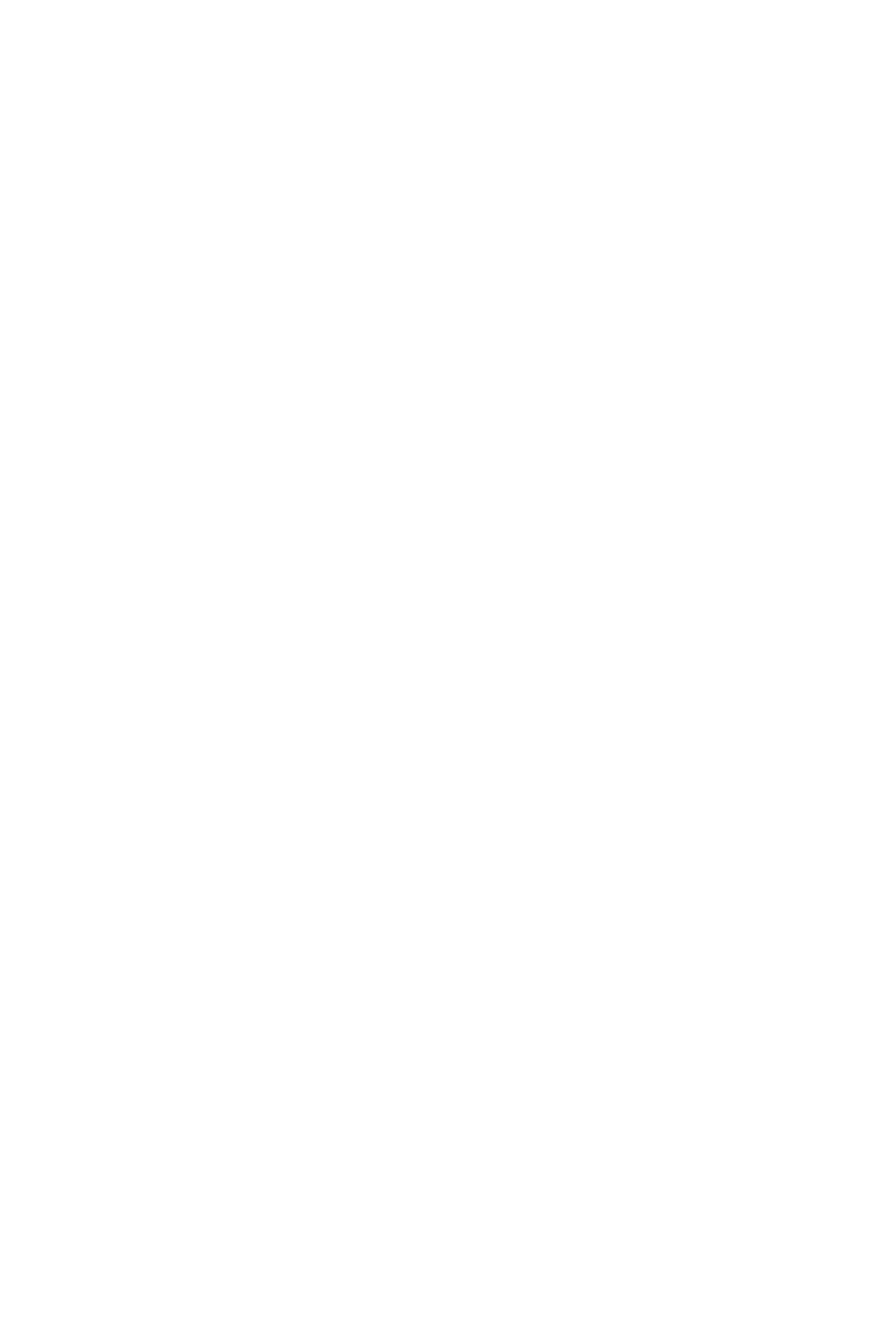
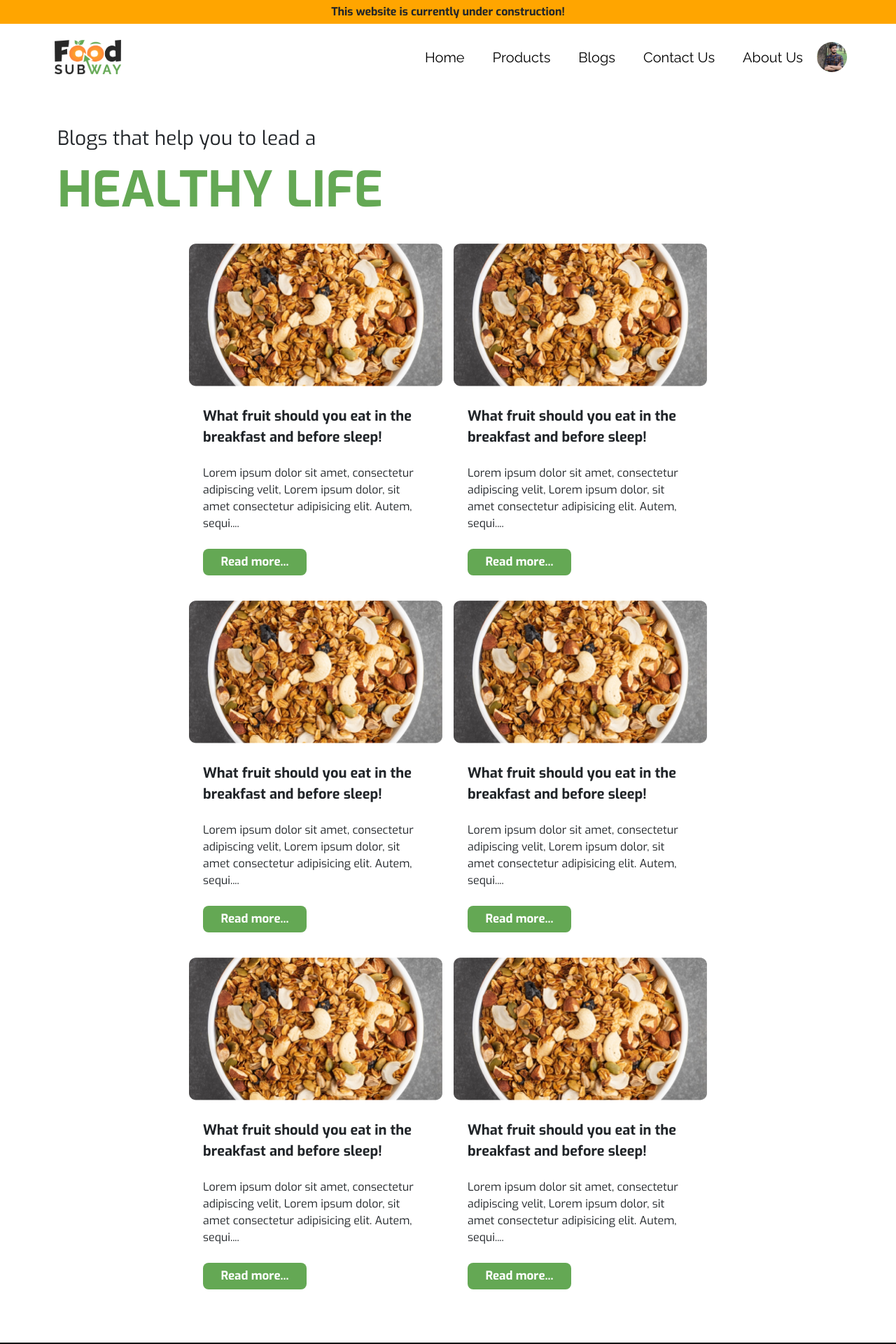
Before and after one commit to mahianmahin/foodsubway-frontend, a React (Create React App) app: page /blogs in a window 1280 px wide. Before the commit this address had no page. Shown: the top 1920 px of the page at 70% size. Before the commit the page ends 800 px from the top, so only its background shows below. Built offline with nearby package versions, Linux system fonts and the light colour scheme.

Commit message:
progress made

```diff
--- a/src/App.js
+++ b/src/App.js
@@ -1,6 +1,8 @@
 import { BrowserRouter, Route, Routes } from 'react-router-dom';
+import Blogs from './pages/Blogs';
 import Home from './pages/Home';
 import Products from './pages/Products';
+import SingleBlog from './pages/SingleBlog';
 
 export default function App() {
   return (
@@ -8,6 +10,8 @@ export default function App() {
       <Routes>
         <Route path='/' element={<Home />} />
         <Route path='/products' element={<Products />} />
+        <Route path='/blogs' element={<Blogs />} />
+        <Route path='/blogs/:blogName' element={<SingleBlog />} />
       </Routes>
     </BrowserRouter>
   )
--- a/src/components/Blog.js
+++ b/src/components/Blog.js
@@ -1,3 +1,4 @@
+import { Link } from 'react-router-dom';
 import image from '../assets/pro-1.png';
 import '../styles/Blog.css';
 
@@ -8,7 +9,7 @@ export default function Blog() {
             <div className="inner">
                 <div className="blog_name mt-2">What fruit should you eat in the breakfast and before sleep!</div>
                 <div className="description my-4">Lorem ipsum dolor sit amet, consectetur adipiscing velit, Lorem ipsum dolor, sit amet consectetur adipisicing elit. Autem, sequi.... </div>
-                <button>Read more...</button>
+                <Link to='healthylife'><button>Read more...</button></Link>
             </div>
         </div>
     )
--- a/src/components/Footer.js
+++ b/src/components/Footer.js
@@ -18,7 +18,7 @@ export default function Footer() {
                 <div className="d-flex mb-3 flex-column justify-content-center align-items-start footer_links">
                     <Link to="/"><span>Home</span></Link>
                     <Link to="/products"><span>Products</span></Link>
-                    <Link to="/"><span>Blogs</span></Link>
+                    <Link to="/blogs"><span>Blogs</span></Link>
                     <Link to="/"><span>Contact Us</span></Link>
                     <Link to="/"><span>About Us</span></Link>
                     <Link to="/"><span>Privacy Policy</span></Link>
--- a/src/components/Navbar.js
+++ b/src/components/Navbar.js
@@ -20,7 +20,7 @@ export default function Navbar() {
                 <div className="links_section">
                     <Link to="/"><span className='span'>Home</span></Link>
                     <Link to="/products"><span className='span'>Products</span></Link>
-                    <Link to="/"><span className='span'>Blogs</span></Link>
+                    <Link to="/blogs"><span className='span'>Blogs</span></Link>
                     <Link to="/"><span className='span'>Contact Us</span></Link>
                     <Link to="/"><span className='span'>About Us</span></Link>
 
@@ -40,7 +40,7 @@ export default function Navbar() {
 
             <Link to="/"><span>Home</span></Link>
             <Link to="/products"><span>Products</span></Link>
-            <Link to="/"><span>Blogs</span></Link>
+            <Link to="/blogs"><span>Blogs</span></Link>
             <Link to="/"><span>Contact Us</span></Link>
             <Link to="/"><span>About Us</span></Link>
 {/*
--- /dev/null
+++ b/src/pages/Blogs.js
@@ -0,0 +1,30 @@
+import Blog from "../components/Blog";
+import Construction from "../components/Construction";
+import Footer from "../components/Footer";
+import Navbar from "../components/Navbar";
+import '../styles/Blogs.css';
+
+export default function Blogs() {
+    return (
+        <>
+        <Construction />
+        <Navbar />
+
+        <div className="container my-5 blogs_main">
+            <span>Blogs that help you to lead a</span> <br />
+            <span className="heading blog_heading">HEALTHY LIFE</span>
+
+            <div className="d-flex flex-wrap justify-content-center align-items-center mt-3">
+                <div className="my-2 mx-2"><Blog /></div>
+                <div className="my-2 mx-2"><Blog /></div>
+                <div className="my-2 mx-2"><Blog /></div>
+                <div className="my-2 mx-2"><Blog /></div>
+                <div className="my-2 mx-2"><Blog /></div>
+                <div className="my-2 mx-2"><Blog /></div>
+            </div>
+        </div>
+
+        <Footer />
+        </>
+    )
+}
--- /dev/null
+++ b/src/pages/SingleBlog.js
@@ -0,0 +1,22 @@
+import image from '../assets/pro-1.png';
+import Construction from "../components/Construction";
+import Footer from "../components/Footer";
+import Navbar from "../components/Navbar";
+import '../styles/SingleBlog.css';
+
+export default function SingleBlog() {
+    return (
+        <>
+        <Construction />
+        <Navbar />
+
+        <div className="container my-5 single_blog_main">
+            <h2>What fruit should you eat in the breakfast and before sleep!</h2>
+            <img src={image} alt="blog_image" className='img-fluid w-100 my-3' />
+            <p className="blog_body">Lorem ipsum dolor sit amet, consectetur adipiscing elit. Facilisi dui tellus viverra aliquet non in et in. Diam sed donec adipiscing at. Amet platea consequat pulvinar congue. Tellus sed at massa libero. Tincidunt quis in et sit etiam et in auctor. Mi blandit venenatis auctor pulvinar. Mauris rutrum purus vel vulputate amet tortor risus, malesuada. Consectetur sit malesuada in leo molestie. Sit risus nunc fringilla tristique sit magna augue pretium. Nec ipsum, orci sapien, mi, vestibulum pretium diam. Metus et odio tortor ultricies mattis fusce vestibulum, lectus. Nisl scelerisque id sollicitudin sed nulla morbi. Non semper amet imperdiet porttitor enim, quis phasellus. Fames lacus, dui, ut a vitae turpis tincidunt. Integer egestas elit viverra quis arcu, pulvinar condimentum. Pellentesque in in tincidunt risus quam sed egestas pellentesque. Massa, luctus sem curabitur suspendisse nunc dui dolor. Egestas senectus elementum tincidunt gravida et vel. Malesuada morbi ultrices suspendisse massa sed pretium imperdiet id.</p>
+        </div>
+
+        <Footer />
+        </>
+    )
+}
--- /dev/null
+++ b/src/styles/Blogs.css
@@ -0,0 +1,17 @@
+.blogs_main span {
+    font-size: 28px;
+}
+
+.blog_heading {
+    font-size: 70px !important;
+}
+
+@media (max-width: 426px) {
+    .blogs_main span {
+        font-size: 19px;
+    }
+
+    .blog_heading {
+        font-size: 40px !important;
+    }
+}
--- /dev/null
+++ b/src/styles/SingleBlog.css
@@ -0,0 +1,8 @@
+.blog_body {
+    margin-top: 30px;
+    font-size: 20px;
+}
+
+.blog_body img {
+    object-fit: cover;
+}
```
